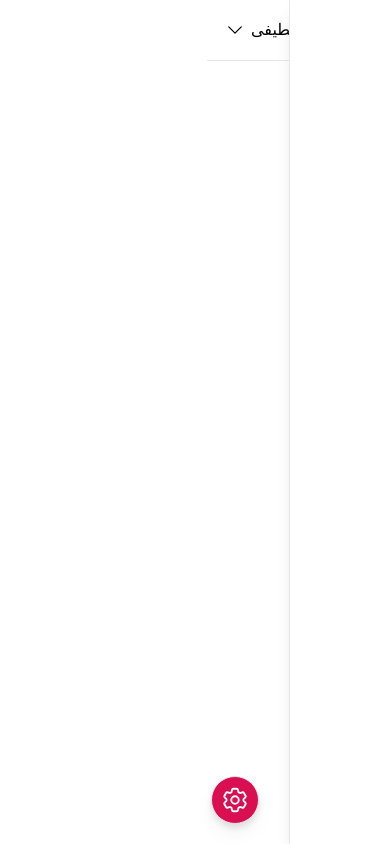
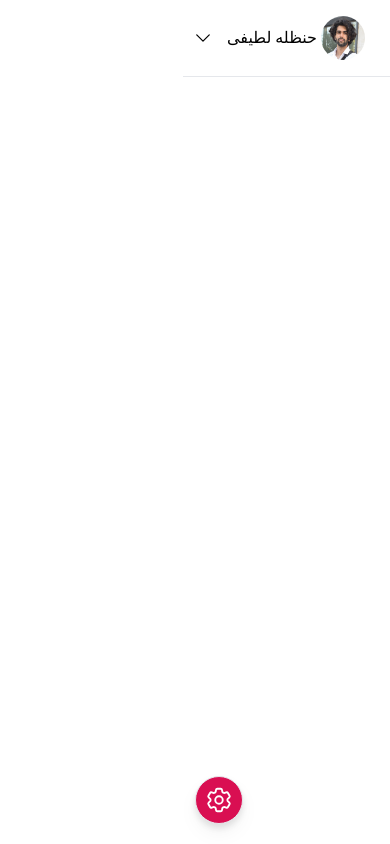
Before and after one commit to HanzaleLatifi/AdminDashboard, a React (Create React App) app in the folder dashboard/: page /orders in a window 390 px wide. Built offline with nearby package versions, Linux system fonts and the light colour scheme.

Commit message:
dynamic ToggleMenu button

```diff
--- a/dashboard/src/components/Navbar.tsx
+++ b/dashboard/src/components/Navbar.tsx
@@ -1,16 +1,20 @@
 import React from 'react'
 import {Bars3Icon , BellIcon , ChevronDownIcon} from '@heroicons/react/24/outline'
 import defaultProfImg from '../data/prof.jpg';
+import { useMyContext , useMyContextActions } from '../context/ContextProvider';
 
 
 const Navbar = () => {
   const activeColor='#d90f52';
   let userLogin=true ;
+  const {activeMenu}=useMyContext();
+  const dispatch=useMyContextActions();
+
 
   return (
-    <nav className='px-4 py-2 flex items-center justify-between border-b mx-4'>
+    <nav className='md:px-4 px-2 py-4 md:py-2 flex items-center justify-between border-b sm:mx-4 mx-2'>
       <div className='flex gap-x-3'>
-          <button>
+          <button onClick={()=>dispatch({type:'activeMenu'})}>
               <Bars3Icon className='h-7 w-7'/>
           </button>
           <button className='relative'>
@@ -20,9 +24,9 @@ const Navbar = () => {
       </div>
       <div className=''>
         {userLogin ===true ? <button className='flex items-center md:gap-x-2 gap-x-1   '>
-                              <img className='bg-center h-11 w-11 rounded-full drop-shadow-md' src={defaultProfImg} alt='profile'/>
+                              <img className='bg-center h-11 w-11 rounded-full ' src={defaultProfImg} alt='profile'/>
                               <p className=''>حنظله لطیفی</p>
-                              <ChevronDownIcon className='h-5 w-6 sm:mr-6 mr-'/>
+                              <ChevronDownIcon className='h-5 w-6 sm:mr-6 mr-2'/>
                              </button> : ''}
 
       </div>
--- a/dashboard/src/components/Sidebar.tsx
+++ b/dashboard/src/components/Sidebar.tsx
@@ -1,24 +1,31 @@
 import React from 'react';
-// import {HomeIcon , ClipboardDocumentListIcon,ShoppingBagIcon ,UserGroupIcon ,UserCircleIcon, CreditCardIcon,CalculatorIcon,ArrowRightCircleIcon } from '@heroicons/react/24/outline'
 import {links} from '../data/dummy';
 import {NavLink} from 'react-router-dom';
+import { useMyContext, useMyContextActions } from '../context/ContextProvider';
+import {XMarkIcon} from '@heroicons/react/24/outline'
 
 
 const Sidebar = () => {
 
+  const {activeMenu}=useMyContext();
+  const dispatch=useMyContextActions();
+
   const handleCloseSideBar=()=>{
+    if (activeMenu !== undefined ) {
+      dispatch({type:'activeMenu'});
+
+    }
 
 
   }
-  const activeMenu=true;
   const activeColor='#d90f52'
   const activeLink = `flex items-center gap-2 px-4 py-4 md:py-1 text-[${activeColor}] text-md mx-2 my-1`;
   const normalLink = `flex items-center gap-2 px-4 py-4 md:py-2  text-md text-gray-400 dark:text-gray-200  mx-2 my-1`;
 
   return (
         <>
-                {activeMenu === true ? <div className="w-3/4 z-50 sm:w-72 fixed sm:relative h-screen md:overflow-hidden overflow-auto md:hover:overflow-auto pb-10 bg-white shadow-lg border-l"  >
-                       <div className="mt-4">
+                {activeMenu ? <div className="w-3/4 transition-all duration-300  z-50 sm:w-72 fixed sm:relative h-screen md:overflow-hidden overflow-auto md:hover:overflow-auto pb-10 bg-white shadow-lg border-l"  >
+                       <div className="mt-4 relative  ">
                           {links.map((item) => (
                             <div className='p-2' key={item.title}>
                               <p className="text-gray-600 dark:text-gray-400 m-3 mt-3 uppercase">
@@ -40,8 +47,9 @@ const Sidebar = () => {
                               ))}
                             </div>
                           ))}
+                          <span onClick={handleCloseSideBar} className='absolute text-red-600 sm:hidden left-4 top-4'><XMarkIcon className='h-8 w-8'/></span>
                       </div>
-                    </div> : <div className='w-0'></div>
+                    </div> : <div className='w-0 duration-300  transition-all'></div>
                  }
         </>
   )
```
